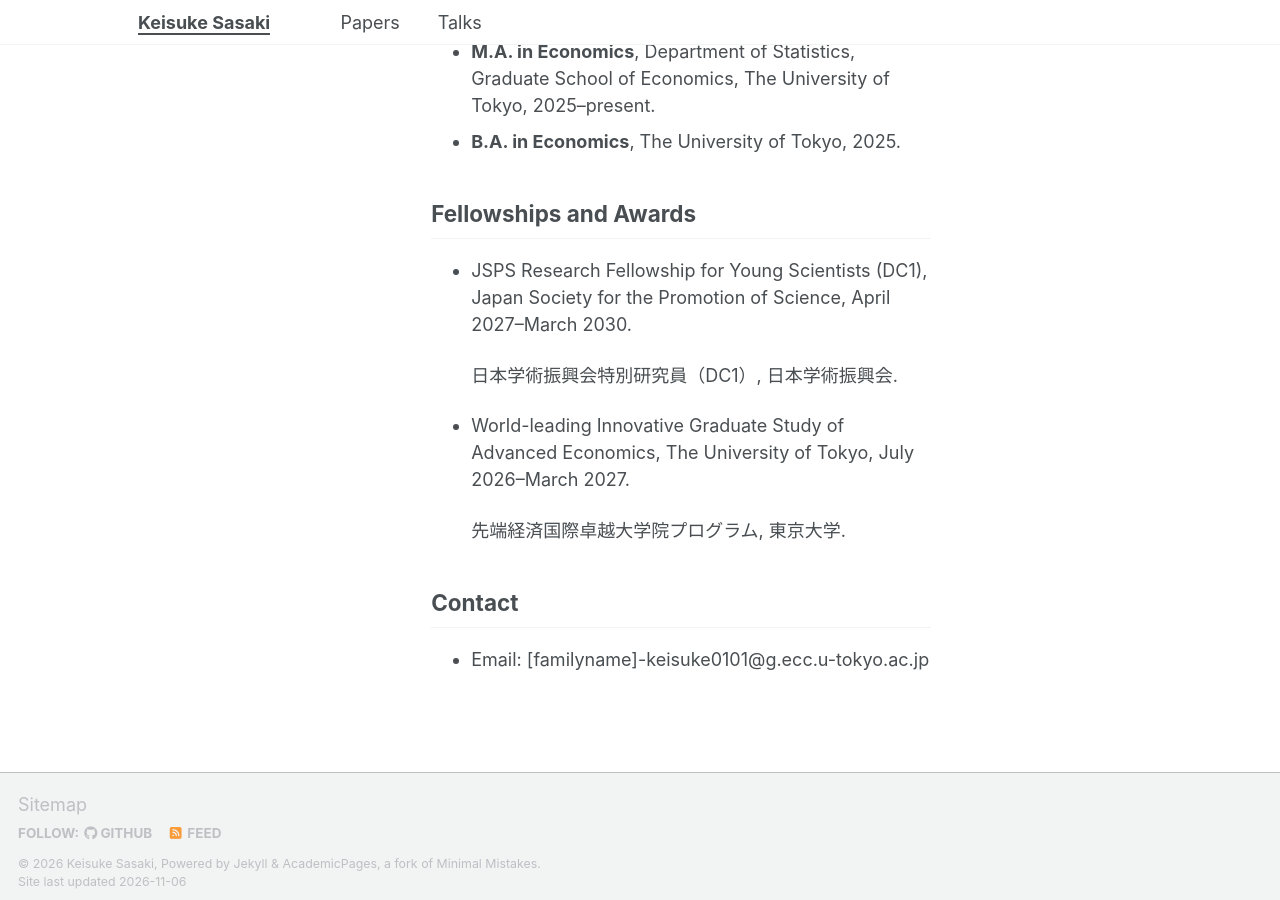
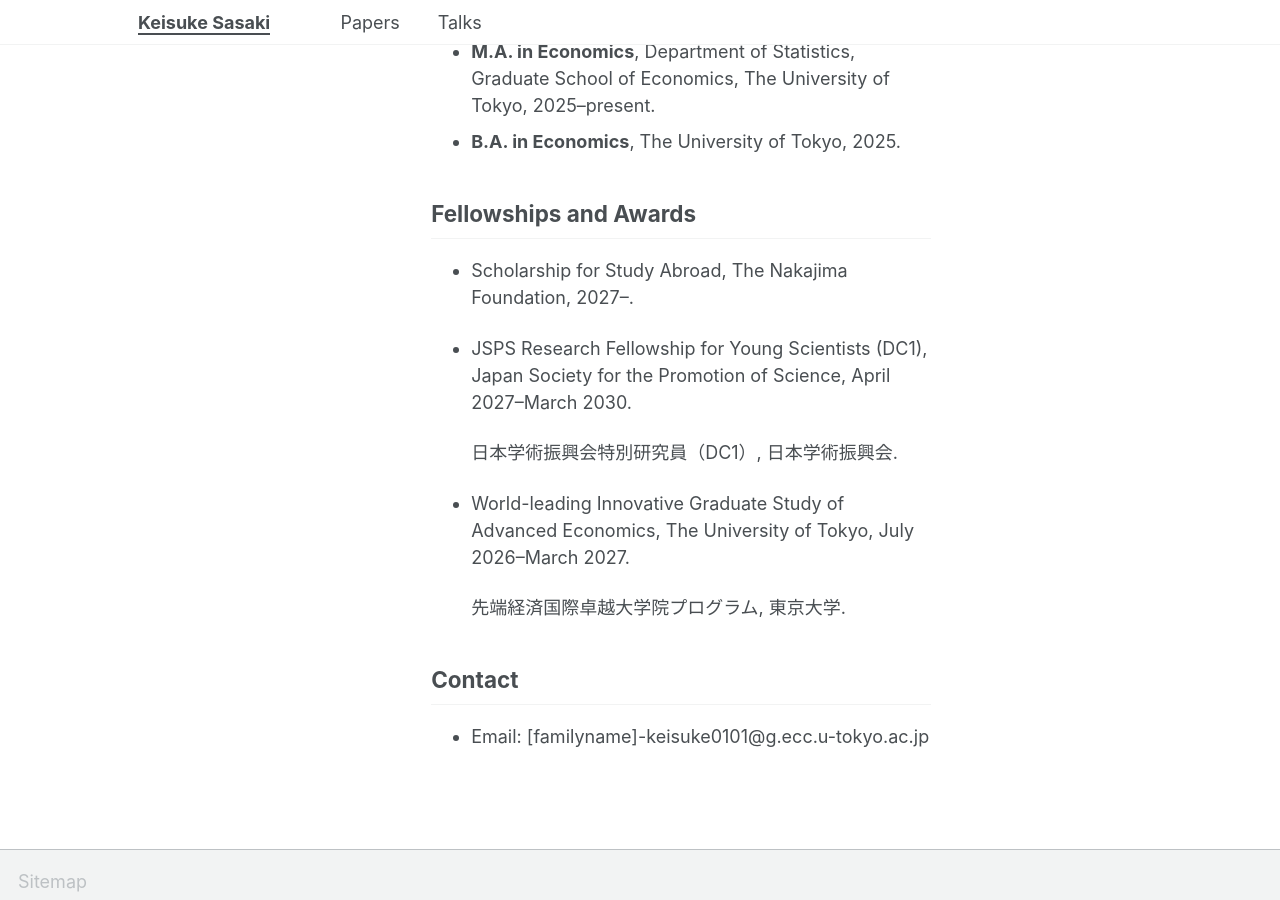
Before and after one commit to ksasaki-stats/ksasaki-stats.github.io, a Jekyll site: the page built from _pages/about.md, in a window 1280 px wide and 900 px high, scrolled down 576 px. Built offline with Jekyll 4.4.1, drawn with Linux system fonts in a browser that asks for light colours; a script bundle is joined from its source files by our own code; library files that are not in the unit come from our copies.

Commit message:
Add Nakajima Foundation scholarship to fellowships

```diff
--- a/_pages/about.md
+++ b/_pages/about.md
@@ -77,6 +77,8 @@ My advisor is Professor [Yasuhiro Omori](https://sites.google.com/view/omori-sta
 
 ## Fellowships and Awards
 
+- Scholarship for Study Abroad, The Nakajima Foundation, 2027–.
+
 - JSPS Research Fellowship for Young Scientists (DC1), Japan Society for the Promotion of Science, April 2027–March 2030.
 
   日本学術振興会特別研究員（DC1）, 日本学術振興会.
```
